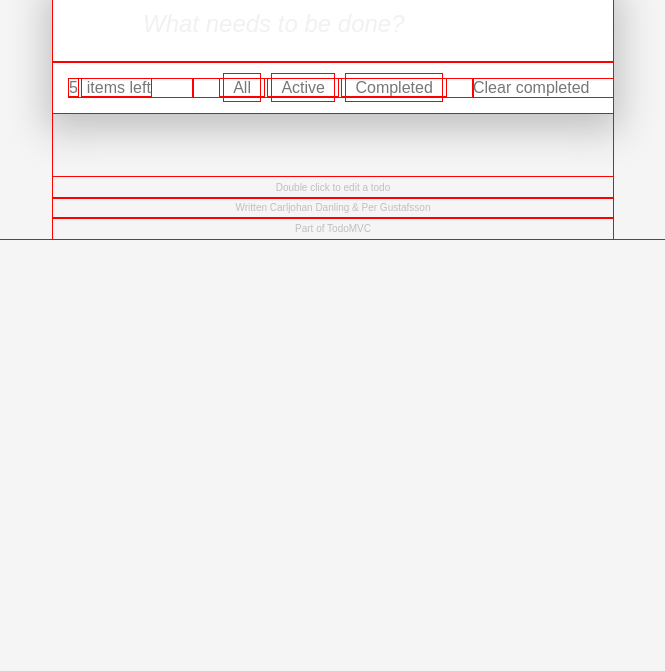
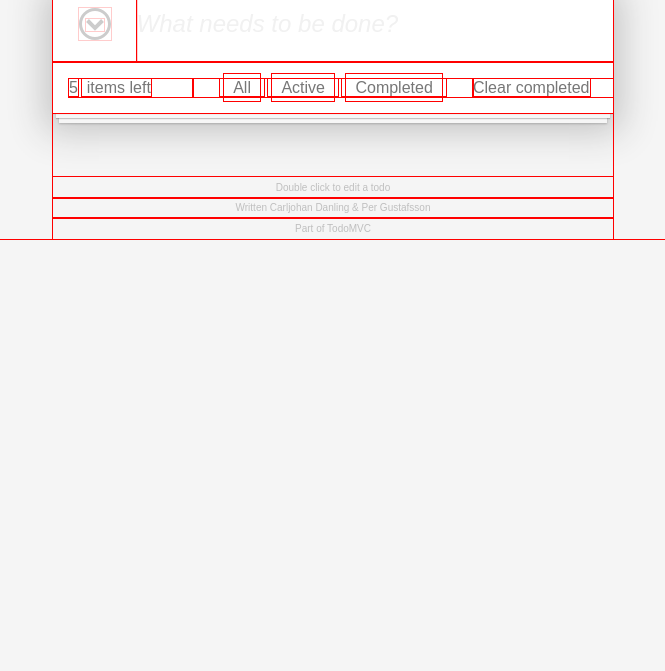
Before and after one commit to CarljohanDanling/TodoMVC, a plain HTML site: page index.html in a window 1280 px wide. Shown: the part 129-800 px from the top of the page, without its empty margins (307-972 px from the left). Drawn offline with Linux system fonts and the light colour scheme.

Commit message:
Adds styling to "select all". Added grid to #input-section.

```diff
--- a/index.html
+++ b/index.html
@@ -10,19 +10,23 @@
 </head>
 
 <body>
-    <div class="centered-content">
-
     <header>
         <h1 id="top-header">todos</h1>
     </header>
 
     <main>
         <section class="container">
+            <section id="input-section">
+                <div id="select-all">
+                    <svg id="down-arrow" version="1.1" xmlns="http://www.w3.org/2000/svg" width="32" height="32" viewBox="0 0 32 32">
+                            <path d="M32 16c0-8.837-7.163-16-16-16s-16 7.163-16 16 7.163 16 16 16 16-7.163 16-16zM3 16c0-7.18 5.82-13 13-13s13 5.82 13 13-5.82 13-13 13-13-5.82-13-13z"></path>
+                            <path d="M9.914 11.086l-2.829 2.829 8.914 8.914 8.914-8.914-2.828-2.828-6.086 6.086z"></path>
+                    </svg>
+                </div>
                 <form>
-                    <section id="input-section">
-                        <input class="fields-styling " id="todo-input" type="text" placeholder="What needs to be done?" autofocus>
+                    <input id="todo-input" type="text" placeholder="What needs to be done?" autofocus>
+                </form>
             </section>
-                </form>
 
             <section id="activity-section">
                 <div id="activity" class="fields-styling">
@@ -35,9 +39,7 @@
                     </div>
                     <div>
                         <p class="activity-text"></p>
-                        </div>
-                        <div class="removal">
-                            <svg version="1.1" xmlns="http://www.w3.org/2000/svg" width="22" height="22" viewBox="0 0 512 512">
+                        <svg class="removal-sign" version="1.1" xmlns="http://www.w3.org/2000/svg" width="22" height="22" viewBox="0 0 512 512">
                                     <path
                                         d="M507.331 411.33c-0.002-0.002-0.004-0.004-0.006-0.005l-155.322-155.325 155.322-155.325c0.002-0.002 0.004-0.003 0.006-0.005 1.672-1.673 2.881-3.627 3.656-5.708 2.123-5.688 0.912-12.341-3.662-16.915l-73.373-73.373c-4.574-4.573-11.225-5.783-16.914-3.66-2.080 0.775-4.035 1.984-5.709 3.655 0 0.002-0.002 0.003-0.004 0.005l-155.324 155.326-155.324-155.325c-0.002-0.002-0.003-0.003-0.005-0.005-1.673-1.671-3.627-2.88-5.707-3.655-5.69-2.124-12.341-0.913-16.915 3.66l-73.374 73.374c-4.574 4.574-5.784 11.226-3.661 16.914 0.776 2.080 1.985 4.036 3.656 5.708 0.002 0.001 0.003 0.003 0.005 0.005l155.325 155.324-155.325 155.326c-0.001 0.002-0.003 0.003-0.004 0.005-1.671 1.673-2.88 3.627-3.657 5.707-2.124 5.688-0.913 12.341 3.661 16.915l73.374 73.373c4.575 4.574 11.226 5.784 16.915 3.661 2.080-0.776 4.035-1.985 5.708-3.656 0.001-0.002 0.003-0.003 0.005-0.005l155.324-155.325 155.324 155.325c0.002 0.001 0.004 0.003 0.006 0.004 1.674 1.672 3.627 2.881 5.707 3.657 5.689 2.123 12.342 0.913 16.914-3.661l73.373-73.374c4.574-4.574 5.785-11.227 3.662-16.915-0.776-2.080-1.985-4.034-3.657-5.707z">
                                     </path>
@@ -58,7 +60,7 @@
                     </ul>
                 </nav>
                 <div>
-                        Clear completed
+                    <a id="clear-completed" href="">Clear completed</a>
                 </div>
             </section>
         </section>
@@ -69,7 +71,6 @@
         <p>Written Carljohan Danling & Per Gustafsson</p>
         <p>Part of TodoMVC</p>
     </footer>
-    </div>
 </body>
 
 </html>
--- a/main.js
+++ b/main.js
@@ -32,7 +32,7 @@ function renderActivity(text) {
     clone.querySelector("P")
         .appendChild(text);
 
-    clone.querySelector(".removal")
+    clone.querySelector(".removal-sign")
         .addEventListener("click", () => {
             removeActivity(clone);
         });
--- a/style.css
+++ b/style.css
@@ -7,17 +7,14 @@
 body {
     background-color: #f5f5f5;
     font-family: Arial, Helvetica, sans-serif;
+    margin: 0 auto 0 auto;
+    max-width: 35rem;
 }
 
 .container {
     display: flex;
     flex-direction: column;
     box-shadow: 0px 10px 35px 8px rgba(194, 194, 194, 1);
-}
-
-.centered-content {
-    max-width: 35rem;
-    margin: 0 auto 0 auto;
 }
 
 #top-header {
@@ -28,7 +25,29 @@ body {
 }
 
 #input-section {
+    display: grid;
+    grid-template-columns: 0.37fr auto;
+    background-color: white;
+}
+
+#select-all {
     display: flex;
+    align-items: center;
+    justify-content: center;
+    opacity: 0.2;
+}
+
+#todo-input {
+    padding: 1em 1em 1em 0em;
+    font-size: 1.5em;
+    border: none;
+    width: 100%;
+    box-sizing: border-box;
+}
+
+#todo-input::placeholder {
+    opacity: 0.1;
+    font-style: italic;
 }
 
 #activity-section {
@@ -36,6 +55,7 @@ body {
 }
 
 .activity-text {
+    margin-right: 1em;
     word-break: break-all;
 }
 
@@ -58,26 +78,18 @@ body {
     align-items: center;
 }
 
-.fields-styling> :first-child,
-.fields-styling> :last-child {
-    flex: 1;
-    justify-content: center;
+.removal-sign {
+    min-width: 22px;
 }
 
 .fields-styling> :first-child {
+    flex: 1;
+    justify-content: center;
     min-width: 3.75em
 }
 
-#todo-input {
-    width: 100%;
-    padding: 1em 1em 1em 3.75em;
-    font-size: 1.5em;
-    border: none;
-}
-
-#todo-input::placeholder {
-    opacity: 0.1;
-    font-style: italic;
+.removal {
+    visibility: hidden;
 }
 
 #selector-section {
@@ -87,6 +99,7 @@ body {
     min-height: 50px;
     color: #777;
     align-content: center;
+    box-shadow: 0 1px 1px rgba(0, 0, 0, 0.2), 0 8px 0 -3px #f6f6f6, 0 9px 1px -3px rgba(0, 0, 0, 0.2), 0 16px 0 -6px #f6f6f6, 0 17px 2px -6px rgba(0, 0, 0, 0.2);
 }
 
 nav {
@@ -118,6 +131,15 @@ nav {
     border-radius: 5px;
 }
 
+#clear-completed {
+    text-decoration: none;
+    color: #777;
+}
+
+#clear-completed:hover {
+    text-decoration: underline;
+}
+
 footer {
     margin-top: 4rem;
 }
```
Lines whose indentation alone changed are shown as unchanged.
